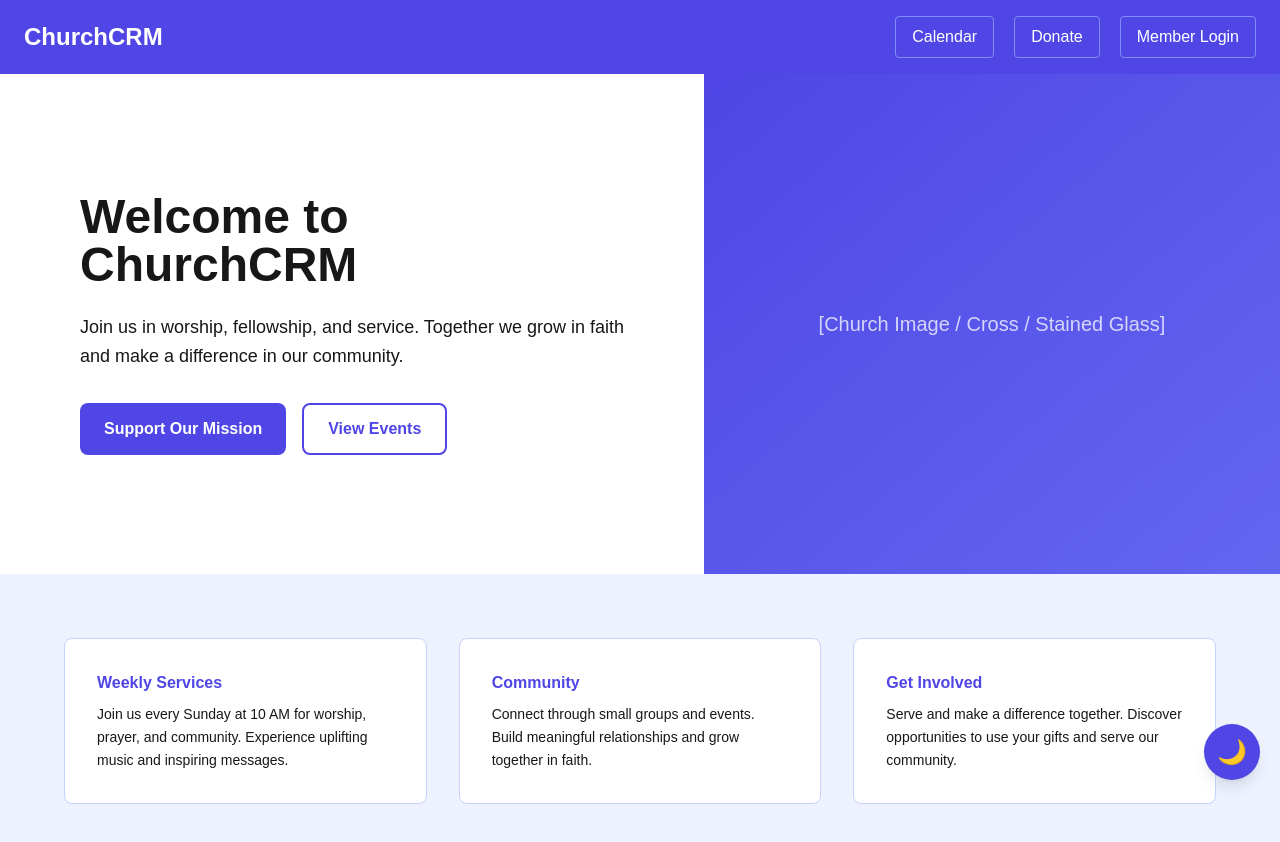
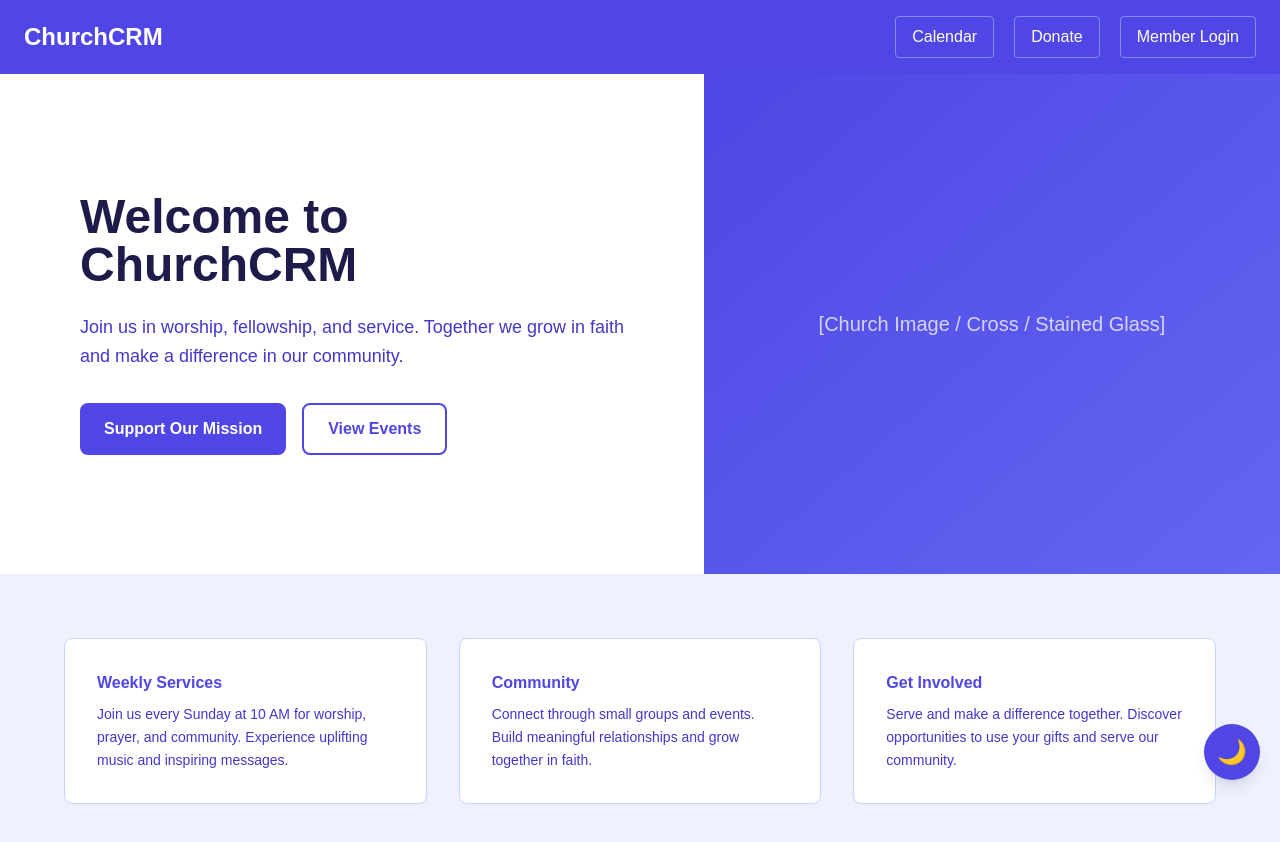
Before and after one commit to Chrishore/church_crm, a Next.js app: page / in a window 1280 px wide. Shown: the top 842 px of the page. Built offline with nearby package versions, Linux system fonts and the light colour scheme.

Commit message:
Auto-commit: Agent tool execution

```diff
--- a/src/app/globals.css
+++ b/src/app/globals.css
@@ -1,7 +1,4 @@
 @import "tailwindcss";
-@tailwind base;
-@tailwind components;
-@tailwind utilities;
 
 :root {
   --background: #ffffff;
@@ -14,23 +11,14 @@
   --font-sans: var(--font-geist-sans);
   --font-mono: var(--font-geist-mono);
 
-  /* Peaceful Indigo Color Palette - Light Mode */
+  /* Peaceful Indigo Color Palette */
   --color-primary: #4f46e5;
   --color-secondary: #6366f1;
   --color-accent: #818cf8;
   --color-surface: #eef2ff;
-  --color-text-primary: #1e1b4b;
-  --color-text-secondary: #4338ca;
+  --color-textPrimary: #1e1b4b;
+  --color-textSecondary: #4338ca;
   --color-border: #c7d2fe;
-
-  /* Dark mode variants */
-  --color-primary-dark: #6366f1;
-  --color-secondary-dark: #818cf8;
-  --color-accent-dark: #a5b4fc;
-  --color-surface-dark: #1e293b;
-  --color-text-primary-dark: #f1f5f9;
-  --color-text-secondary-dark: #cbd5e1;
-  --color-border-dark: #334155;
 }
 
 @media (prefers-color-scheme: dark) {
```
